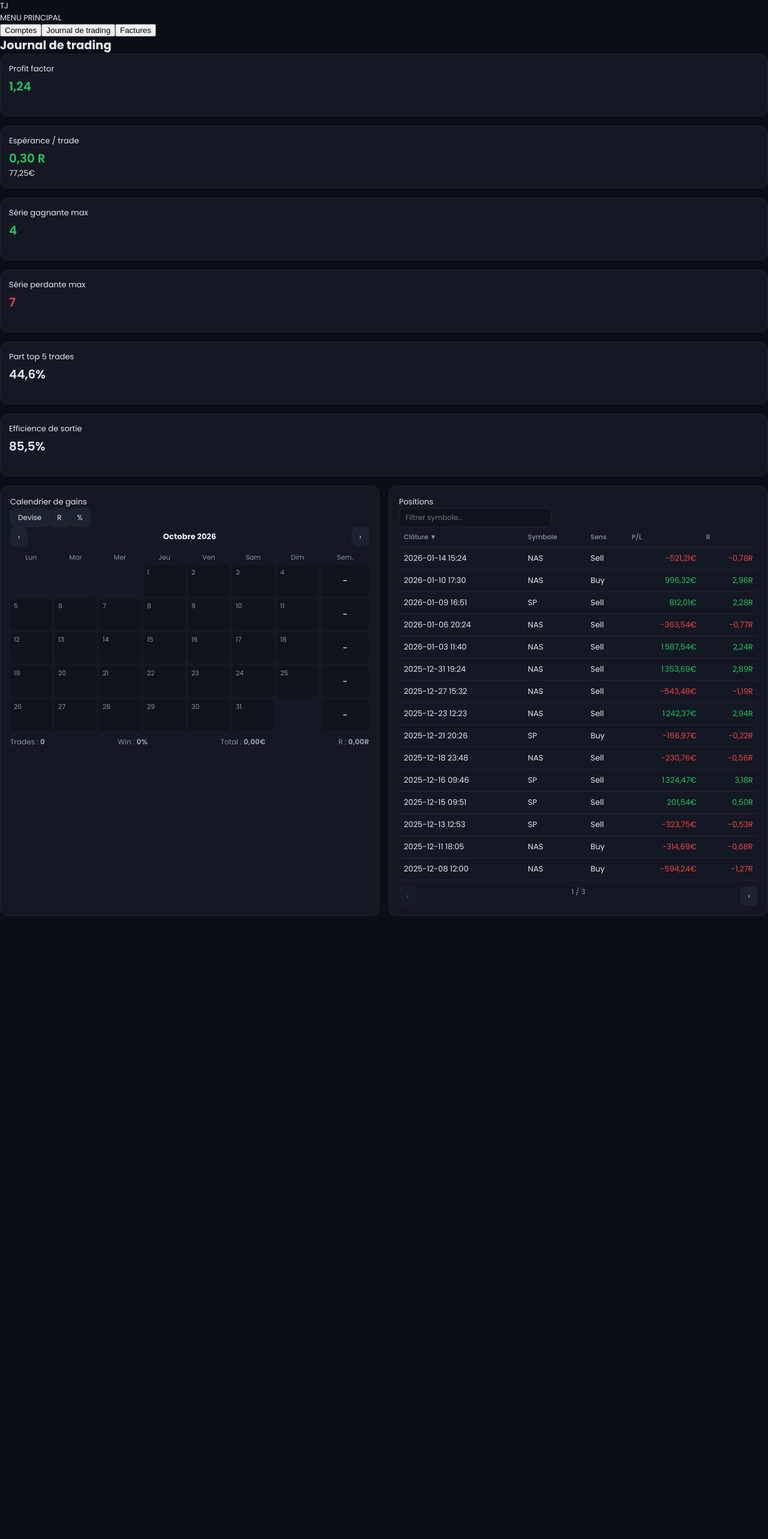
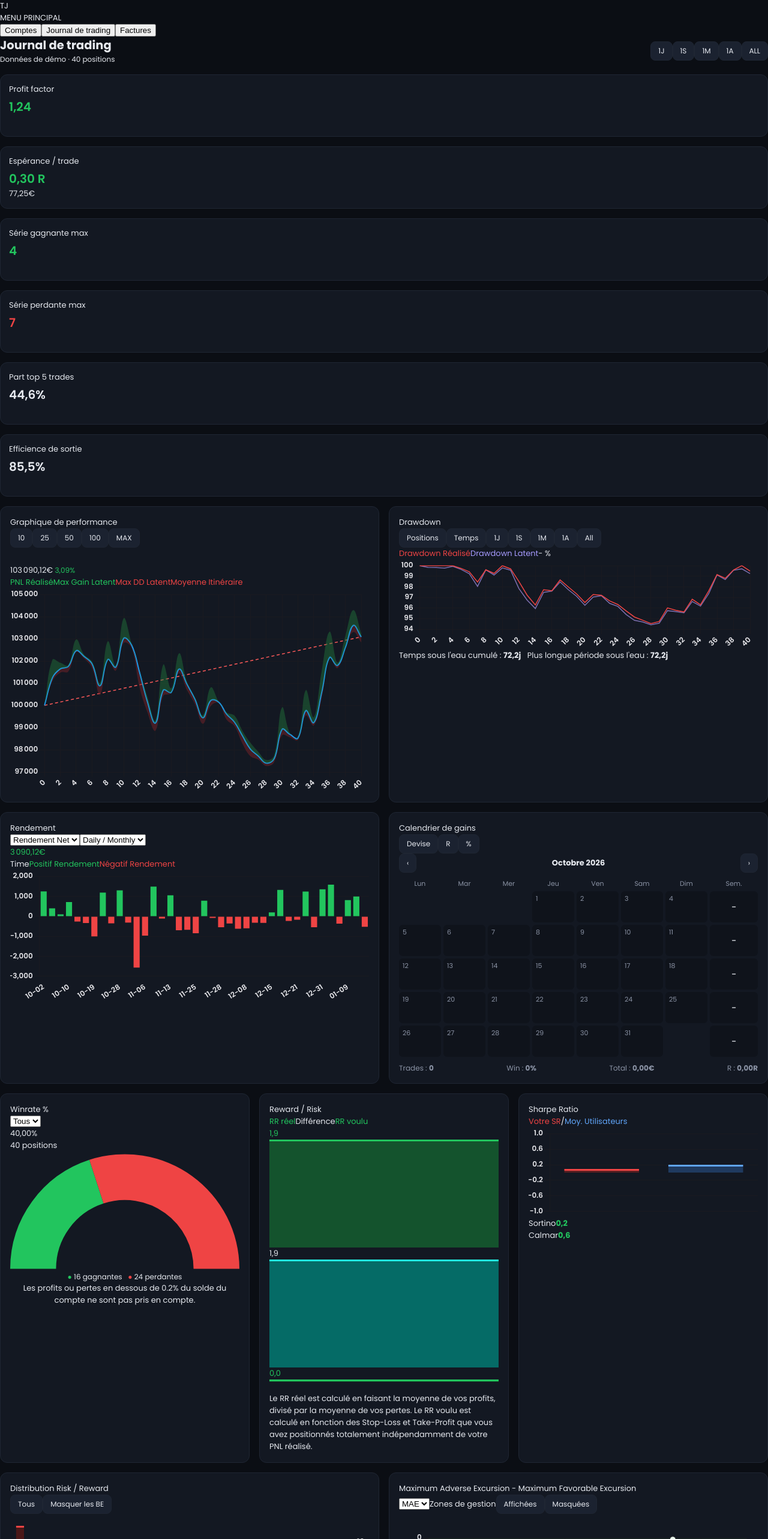
Before and after one commit to Neal40/trading-journal, a React (Vite) app: page / in a window 1280 px wide. Shown: the top 2566 px of the page at 60% size. Before the commit the page ends 1527 px from the top, so only its background shows below. Built offline with nearby package versions, Linux system fonts and the light colour scheme.

Commit message:
feat(journal): page Journal complète (KPI, perf, drawdown, rendement, winrate, RR, Sharpe, MAE/MFE, durée, heatmap, symboles, frais, calendrier, positions)

```diff
--- a/src/pages/JournalPage.tsx
+++ b/src/pages/JournalPage.tsx
@@ -1,19 +1,74 @@
 import { useStore } from '../store/useStore'
-import { computeStats } from '../lib/stats'
+import { computeStats, filterPeriod } from '../lib/stats'
+import { Toolbar } from '../components/Toolbar'
 import { KpiRow } from '../components/KpiRow'
+import { PerformanceChart } from '../components/PerformanceChart'
+import { DrawdownChart } from '../components/DrawdownChart'
+import { ReturnChart } from '../components/ReturnChart'
+import { WinrateGauge } from '../components/WinrateGauge'
+import { RewardRisk } from '../components/RewardRisk'
+import { SharpePanel } from '../components/SharpePanel'
+import { RiskDistribution } from '../components/RiskDistribution'
+import { MaeMfeChart } from '../components/MaeMfeChart'
+import { DurationScatter } from '../components/DurationScatter'
+import { SocialRadar } from '../components/SocialRadar'
 import GainCalendar from '../components/GainCalendar'
 import PositionsTable from '../components/PositionsTable'
+import TimeHeatmap from '../components/TimeHeatmap'
+import SymbolPerformance from '../components/SymbolPerformance'
+import FeesSummary from '../components/FeesSummary'
 
 export default function JournalPage() {
   const trades = useStore(s => s.trades)
-  const s = computeStats(trades)
+  const period = useStore(s => s.period)
+  const label = useStore(s => s.sourceLabel)
+  const s = computeStats(filterPeriod(trades, period))
 
   return (
     <section>
-      <h2>Journal de trading</h2>
+      <div style={{ display: 'flex', justifyContent: 'space-between', alignItems: 'center', marginBottom: 16 }}>
+        <div>
+          <h2 style={{ margin: 0 }}>Journal de trading</h2>
+          <div className="muted" style={{ fontSize: 12 }}>{label} · {s.n} positions</div>
+        </div>
+        <Toolbar />
+      </div>
+
       <KpiRow s={s} />
+
       <div className="grid g2" style={{ marginTop: 16 }}>
+        <PerformanceChart s={s} />
+        <DrawdownChart s={s} />
+      </div>
+
+      <div className="grid g2" style={{ marginTop: 16 }}>
+        <ReturnChart s={s} />
         <GainCalendar />
+      </div>
+
+      <div className="grid g3" style={{ marginTop: 16 }}>
+        <WinrateGauge s={s} />
+        <RewardRisk s={s} />
+        <SharpePanel s={s} />
+      </div>
+
+      <div className="grid g2" style={{ marginTop: 16 }}>
+        <RiskDistribution s={s} />
+        <MaeMfeChart s={s} />
+      </div>
+
+      <div className="grid g2" style={{ marginTop: 16 }}>
+        <DurationScatter s={s} />
+        <SocialRadar s={s} />
+      </div>
+
+      <div className="grid g2" style={{ marginTop: 16 }}>
+        <TimeHeatmap />
+        <SymbolPerformance />
+      </div>
+
+      <div className="grid g2" style={{ marginTop: 16 }}>
+        <FeesSummary />
         <PositionsTable />
       </div>
     </section>
```
